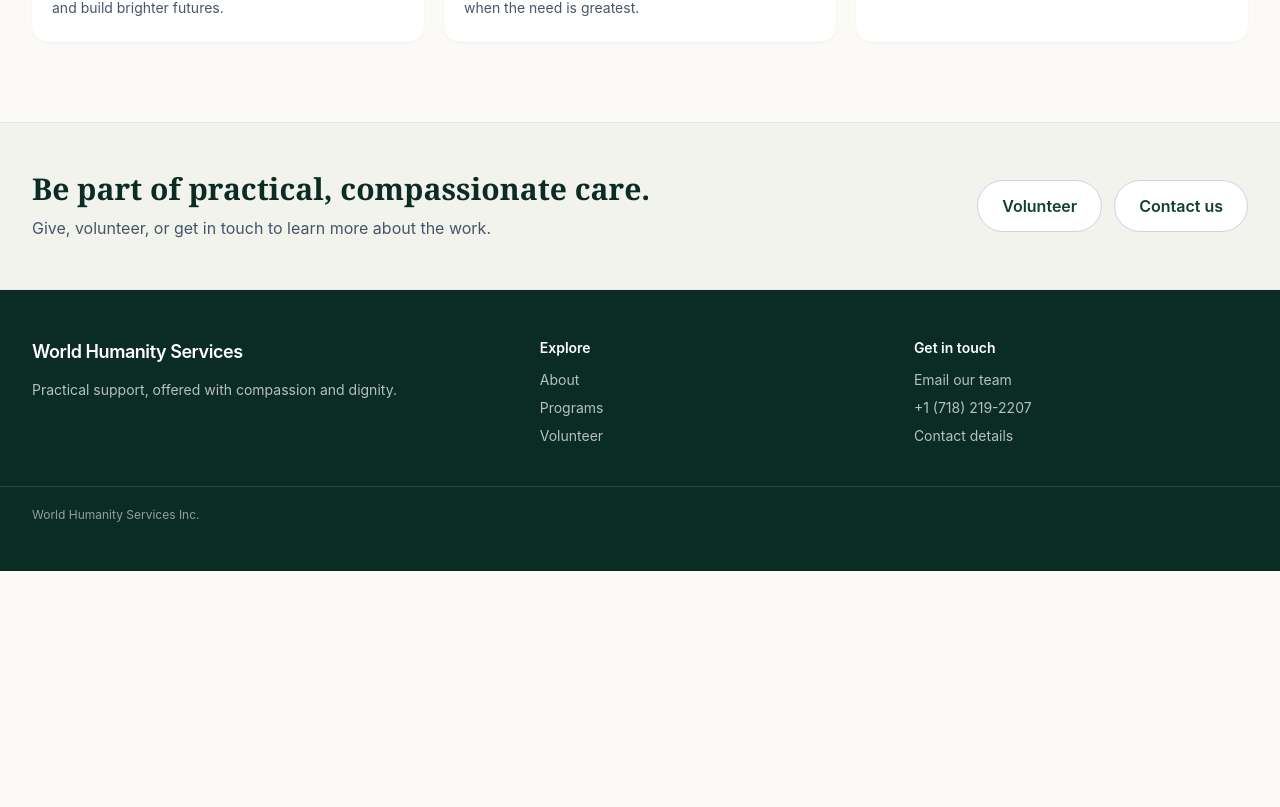
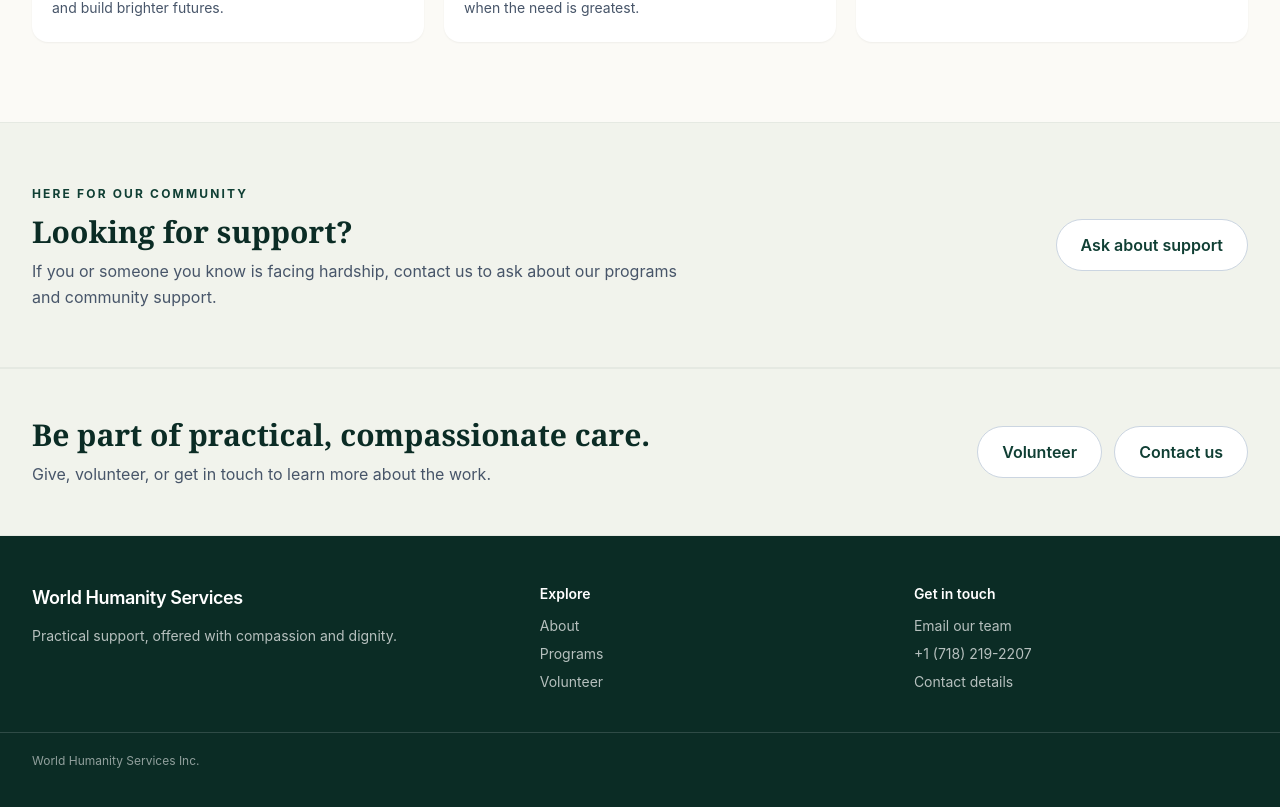
Before and after one commit to shaque68/WHSI, a Next.js app: page / in a window 1280 px wide. Shown: the part 1598-2405 px from the top of the page. Before the commit the page ends 2169 px from the top, so only its background shows below. Built offline with nearby package versions, Linux system fonts and the light colour scheme.

Commit message:
edits to copywriting

```diff
--- a/app/page.js
+++ b/app/page.js
@@ -138,6 +138,23 @@ export default function HomePage() {
           </div>
         </section>
 
+        <section className="border-y border-brand-900/5 bg-[#f1f3ec] py-12 sm:py-14">
+          <div className="container-shell flex flex-col gap-6 sm:flex-row sm:items-center sm:justify-between">
+            <div className="max-w-2xl">
+              <p className="eyebrow">Here for our community</p>
+              <h2 className="font-display text-2xl font-semibold text-brand-900 sm:text-3xl">
+                Looking for support?
+              </h2>
+              <p className="mt-2 text-slate-600">
+                If you or someone you know is facing hardship, contact us to ask about our programs and community support.
+              </p>
+            </div>
+            <a href="/contact" className="btn-ghost self-start sm:self-auto">
+              Ask about support
+            </a>
+          </div>
+        </section>
+
         <section className="border-y border-brand-900/5 bg-[#f1f3ec] py-10 sm:py-12">
           <div className="container-shell flex flex-col gap-5 sm:flex-row sm:items-center sm:justify-between">
             <div className="max-w-2xl">
```
